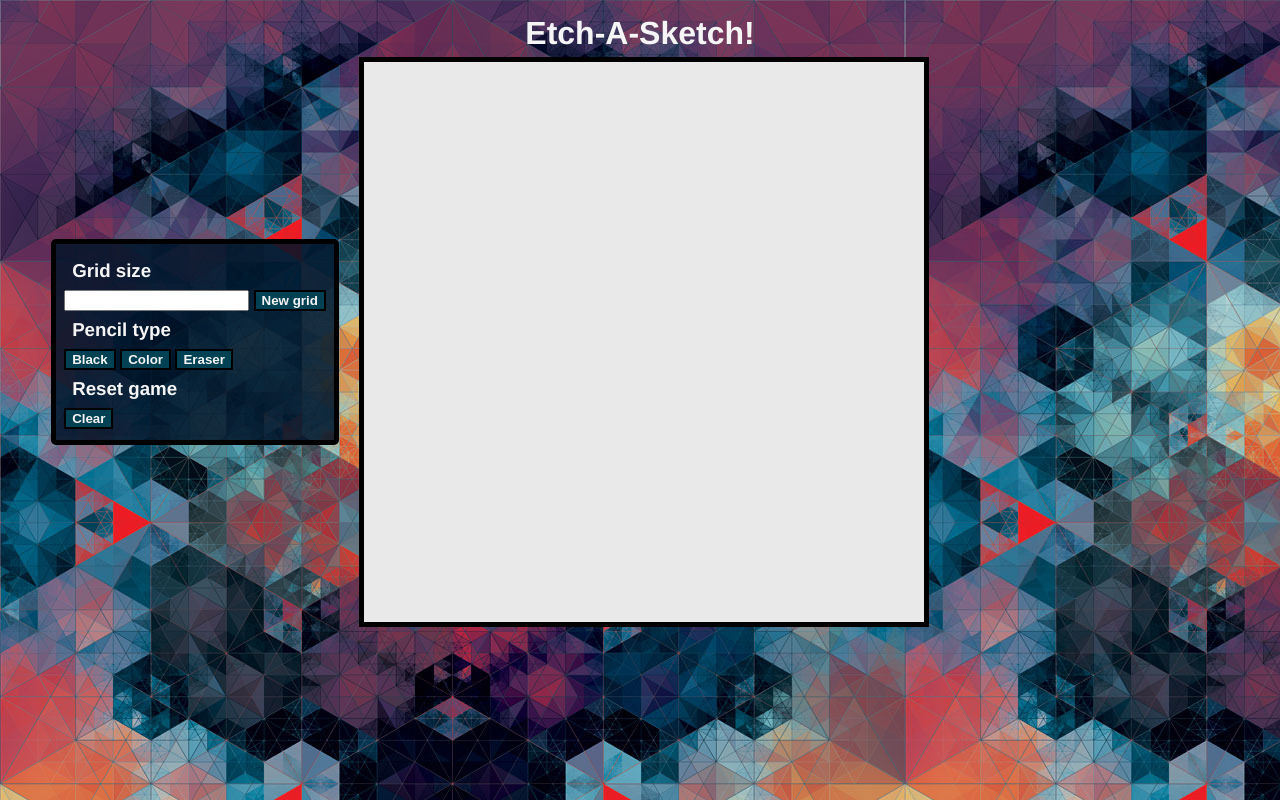
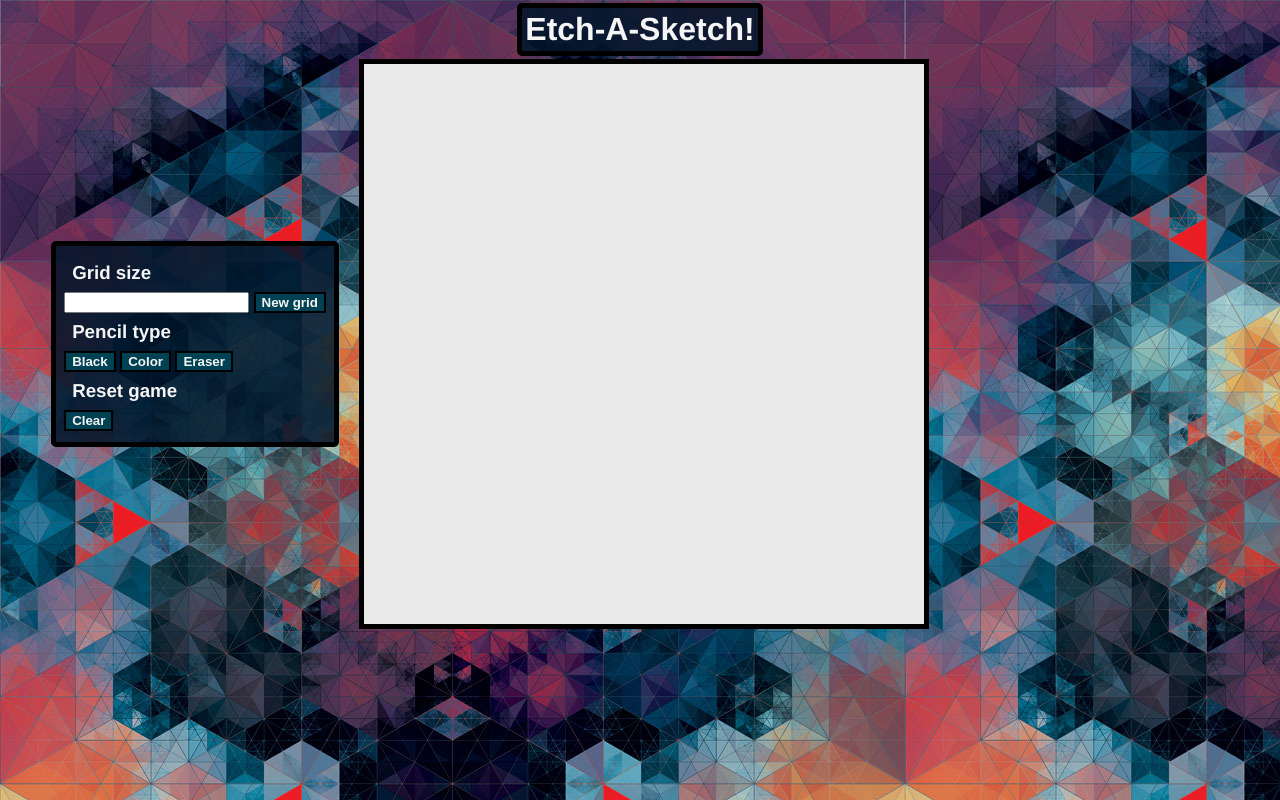
Before and after one commit to TonyReyesM/Etch-A-Sketch, a plain HTML site: page index.html in a window 1280 px wide. Drawn offline with Linux system fonts and the light colour scheme.

Commit message:
Edited title

```diff
--- a/style.css
+++ b/style.css
@@ -20,9 +20,13 @@ button {
 }
 
 .title {
-    margin: 0px;
-    padding: 15px;
-    padding-bottom: 5px;
+    border-width: 5px;
+    border-radius: 5px;
+    border-style: solid;
+    border-color: black;
+    margin: 3px;
+    padding: 3px;
+    background-color: rgba(0, 21, 41, 0.856);
 }
 
 .game {
```
